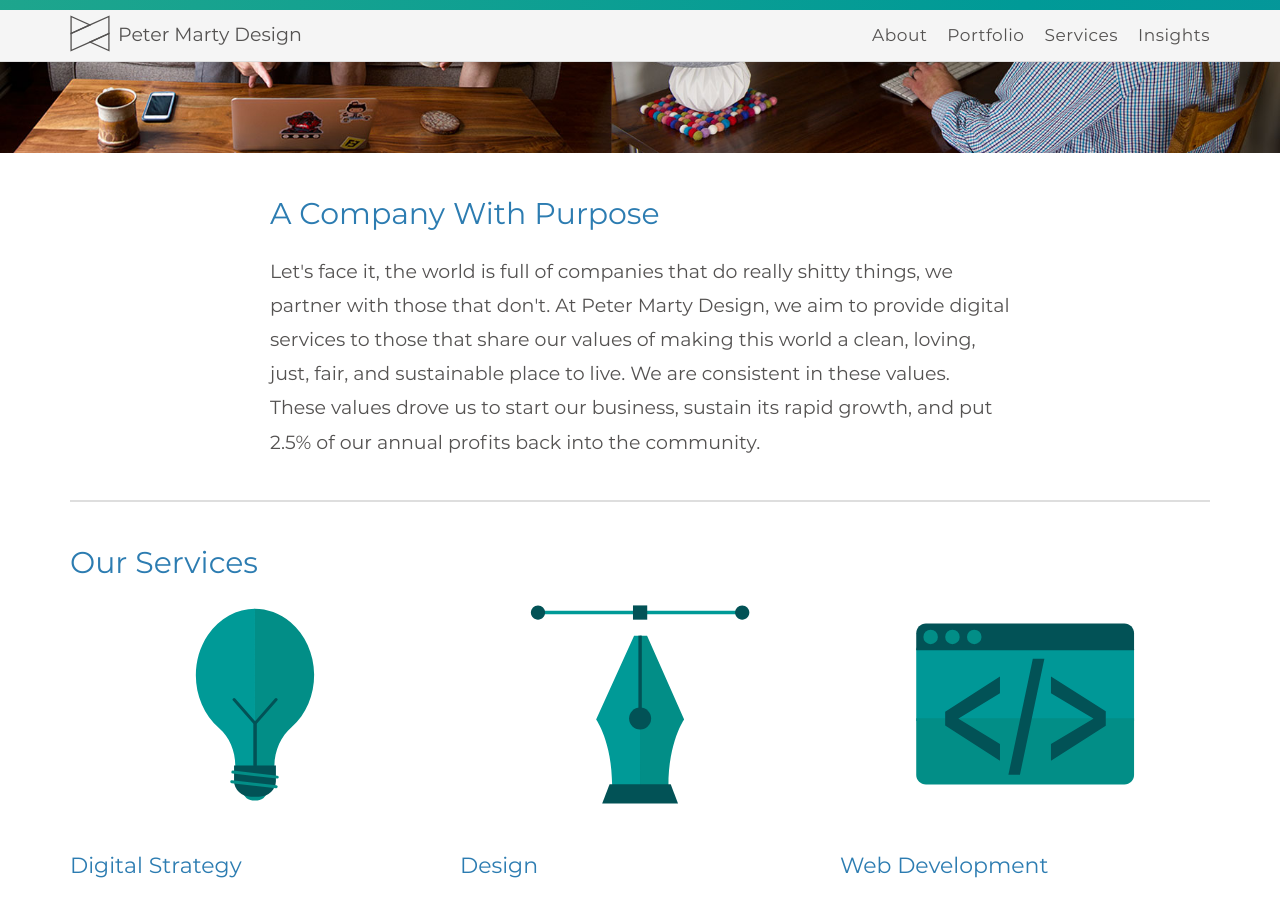
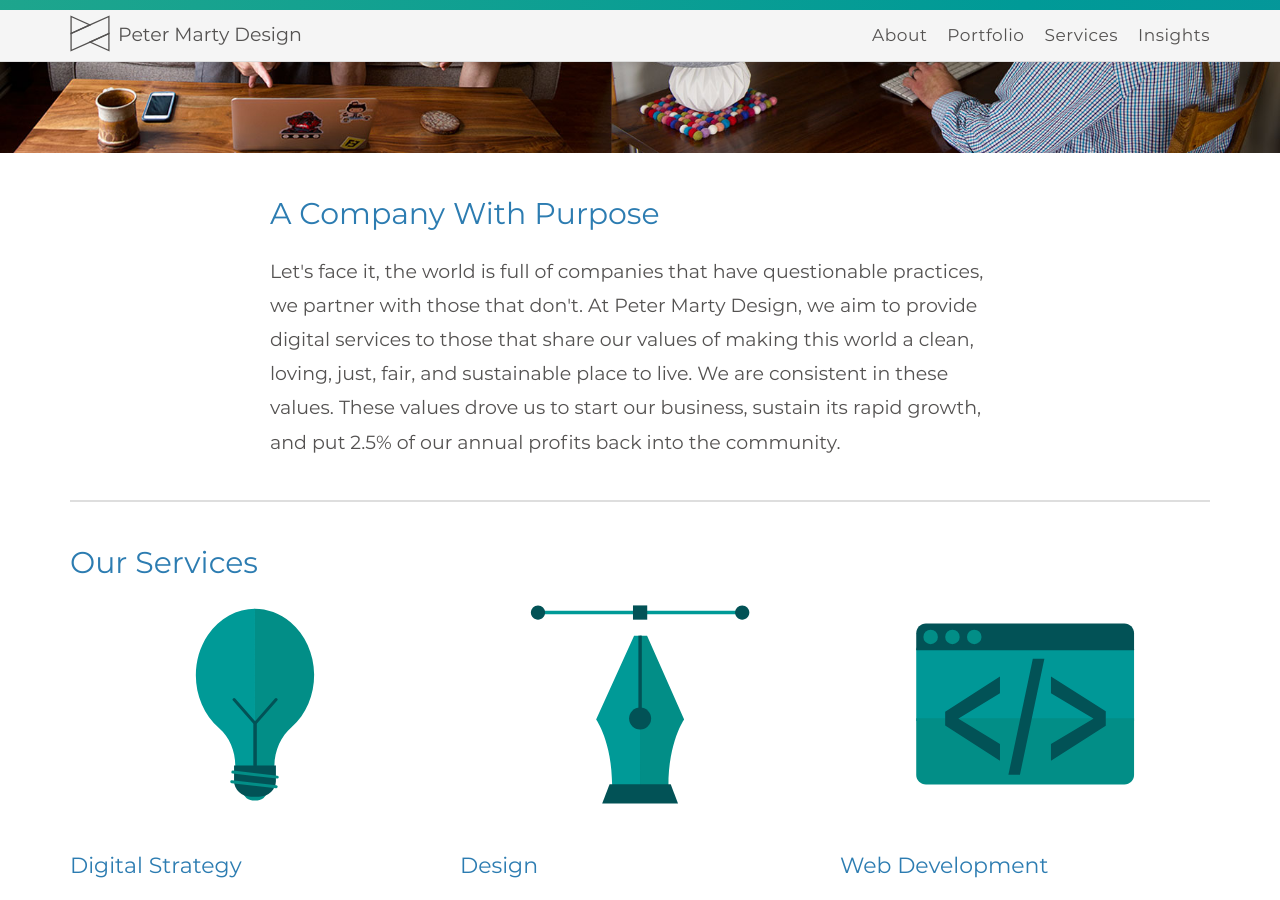
Before and after one commit to petermarty/petermarty.github.io, a Jekyll site: the page built from index.html, in a window 1280 px wide and 900 px high, scrolled down 462 px. Built offline with Jekyll 4.4.1, drawn with Linux system fonts in a browser that asks for light colours; some web fonts are replaced.

Commit message:
rewords naughty language

```diff
--- a/index.html
+++ b/index.html
@@ -14,7 +14,7 @@ title: Digital Strategy, Design, and Development
 
 <div class="u-containerSlim">
     <h2 class="u-textPageHeadingH2 u-vr_x2">A Company With Purpose</h2>
-    <p>Let&apos;s face it, the world is full of companies that do really shitty things, we partner with those that don&apos;t. At Peter Marty Design, we aim to provide digital services to those that share our values of making this world a clean, loving, just, fair, and sustainable place to live. We are consistent in these values. These values drove us to start our business, sustain its rapid growth, and put 2.5% of our annual profits back into the community.</p>
+    <p>Let&apos;s face it, the world is full of companies that have questionable practices, we partner with those that don&apos;t. At Peter Marty Design, we aim to provide digital services to those that share our values of making this world a clean, loving, just, fair, and sustainable place to live. We are consistent in these values. These values drove us to start our business, sustain its rapid growth, and put 2.5% of our annual profits back into the community.</p>
 </div>
 <div class="u-container">
     <hr class="u-vr_x4 u-vrInverse_x4" aria-hidden="true" />
```
